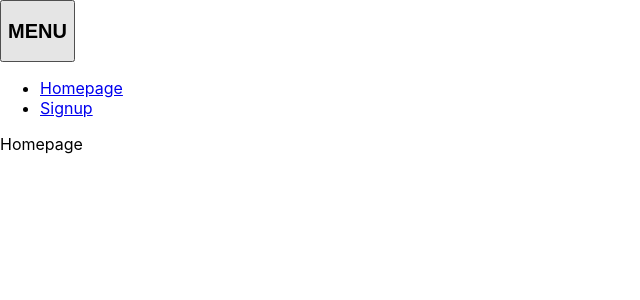
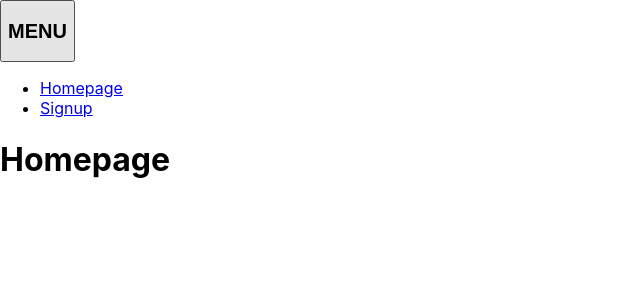
Before and after one commit to lawrahkonwea/prep_nano, a React (Create React App) app: page / in a window 1280 px wide. Shown: the top 300 px of the page, without its empty margins (0-640 px from the left). Built offline with nearby package versions, Linux system fonts and the light colour scheme.

Commit message:
Simple text in homepage.js

```diff
--- a/src/Pages/Homepage.js
+++ b/src/Pages/Homepage.js
@@ -1,10 +1,11 @@
-import React from 'react'
+import React from 'react';
 
-const Homepage = () => {
-  return (
+const Homepage = () => (
 
-    <div>Homepage</div>
-  )
-}
+  <div className="home">
+    <h1>Homepage</h1>
 
-export default Homepage
+  </div>
+);
+
+export default Homepage;
```
